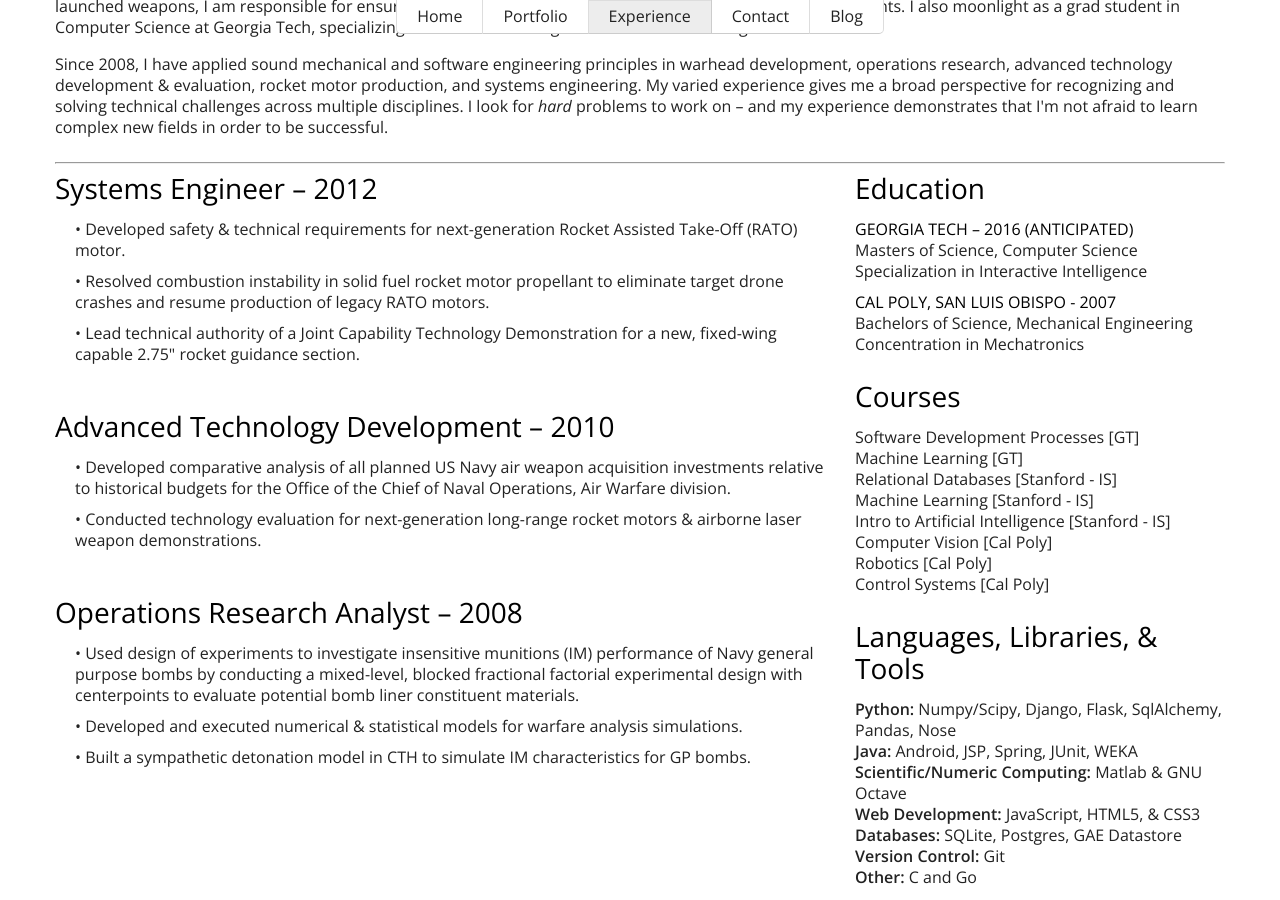
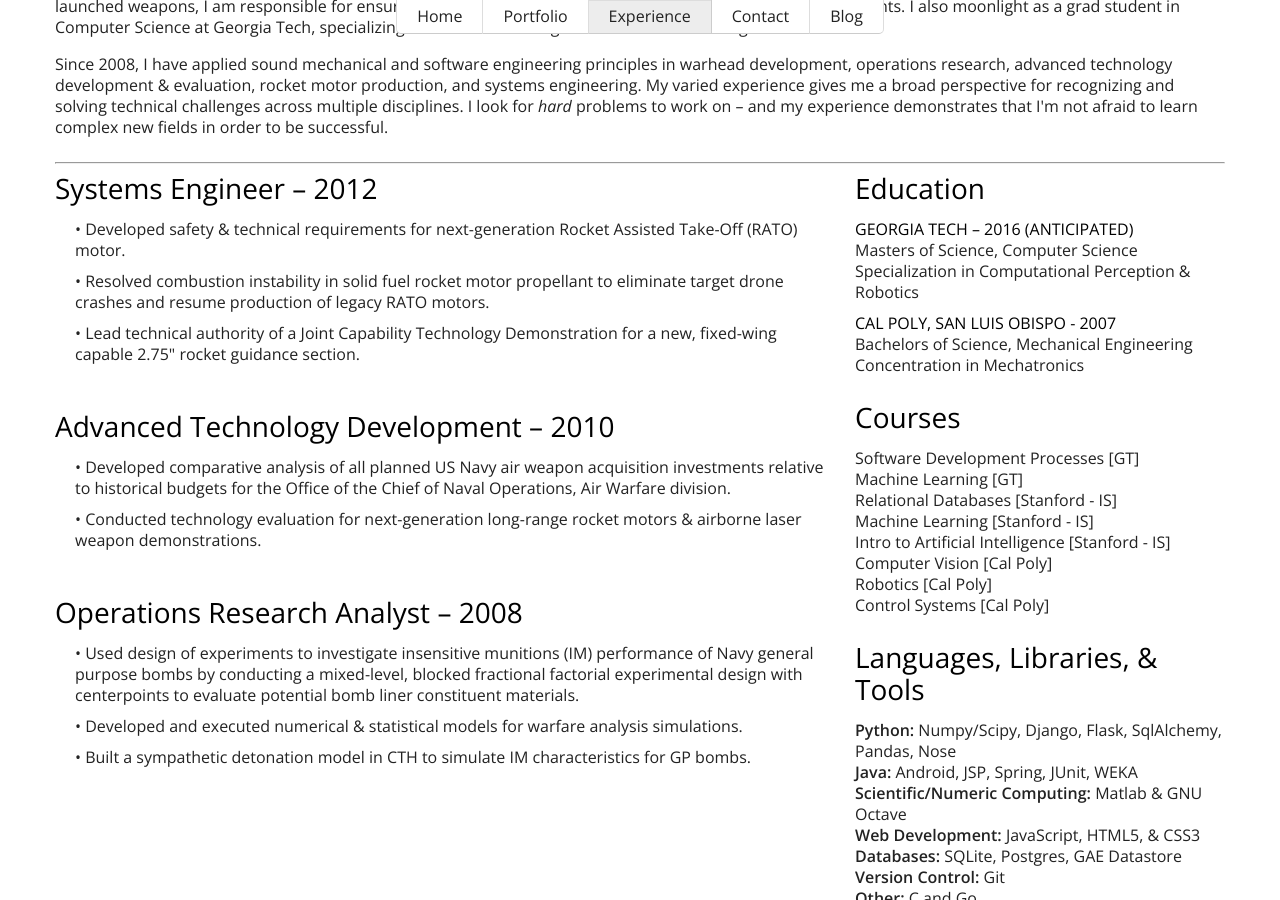
Before and after one commit to cgearhart/cgearhart.github.io, a Jekyll site: the page built from index.html, in a window 1280 px wide and 900 px high, scrolled down 1013 px. Built offline with Jekyll 4.4.1, drawn with Linux system fonts in a browser that asks for light colours; nearby versions of some CDN libraries.

Commit message:
Update MS specialization (based on available coursework)

```diff
--- a/index.html
+++ b/index.html
@@ -149,7 +149,7 @@ projects-extra:
                 <div class="education-item">
                     <h4>Georgia Tech – 2016 (anticipated)</h4>
                     <p>Masters of Science, Computer Science</p>
-                    <p>Specialization in Interactive Intelligence</p>
+                    <p>Specialization in Computational Perception &amp; Robotics</p>
                 </div>
                 <div class="education-item">
                     <h4>Cal Poly, San Luis Obispo - 2007</h4>
```
